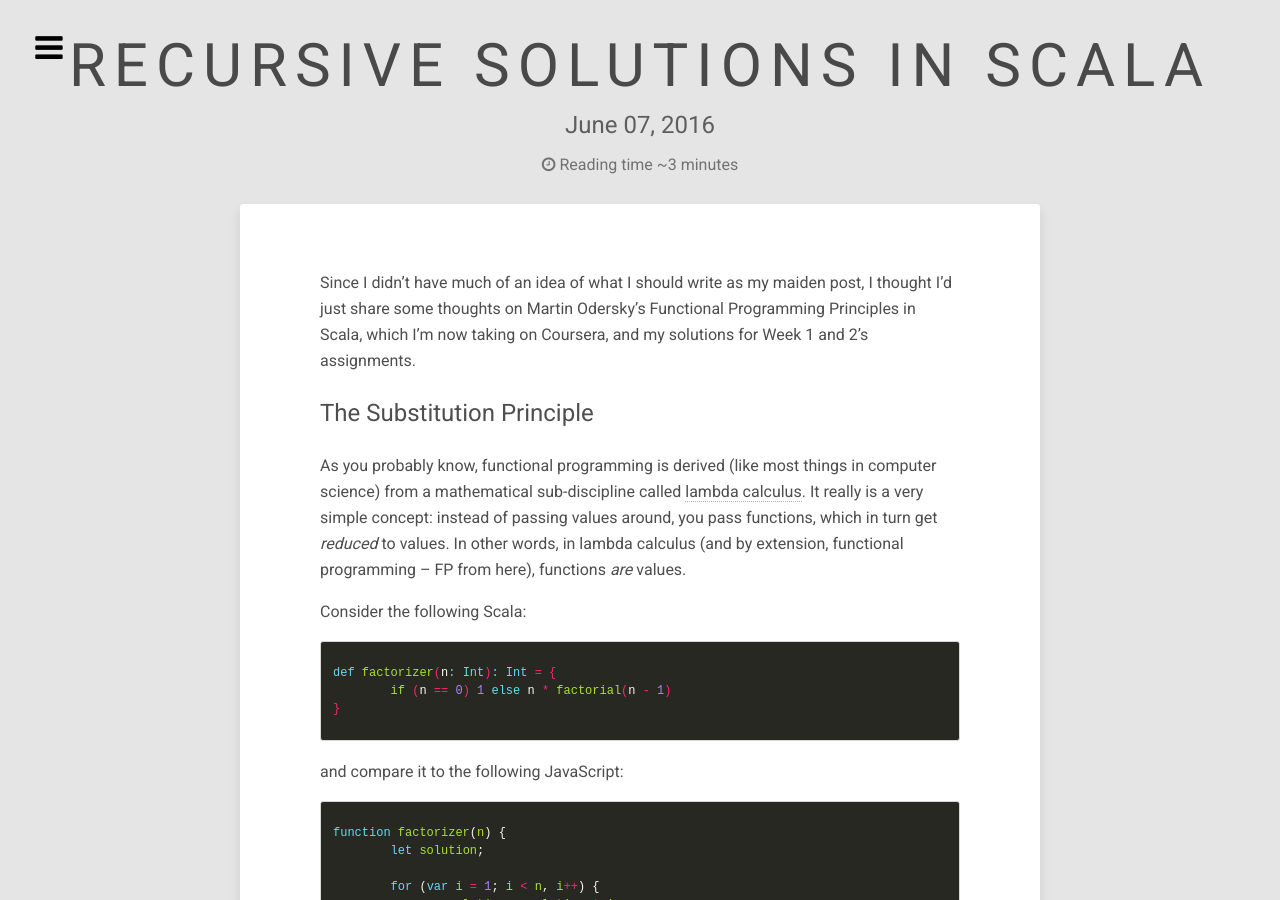
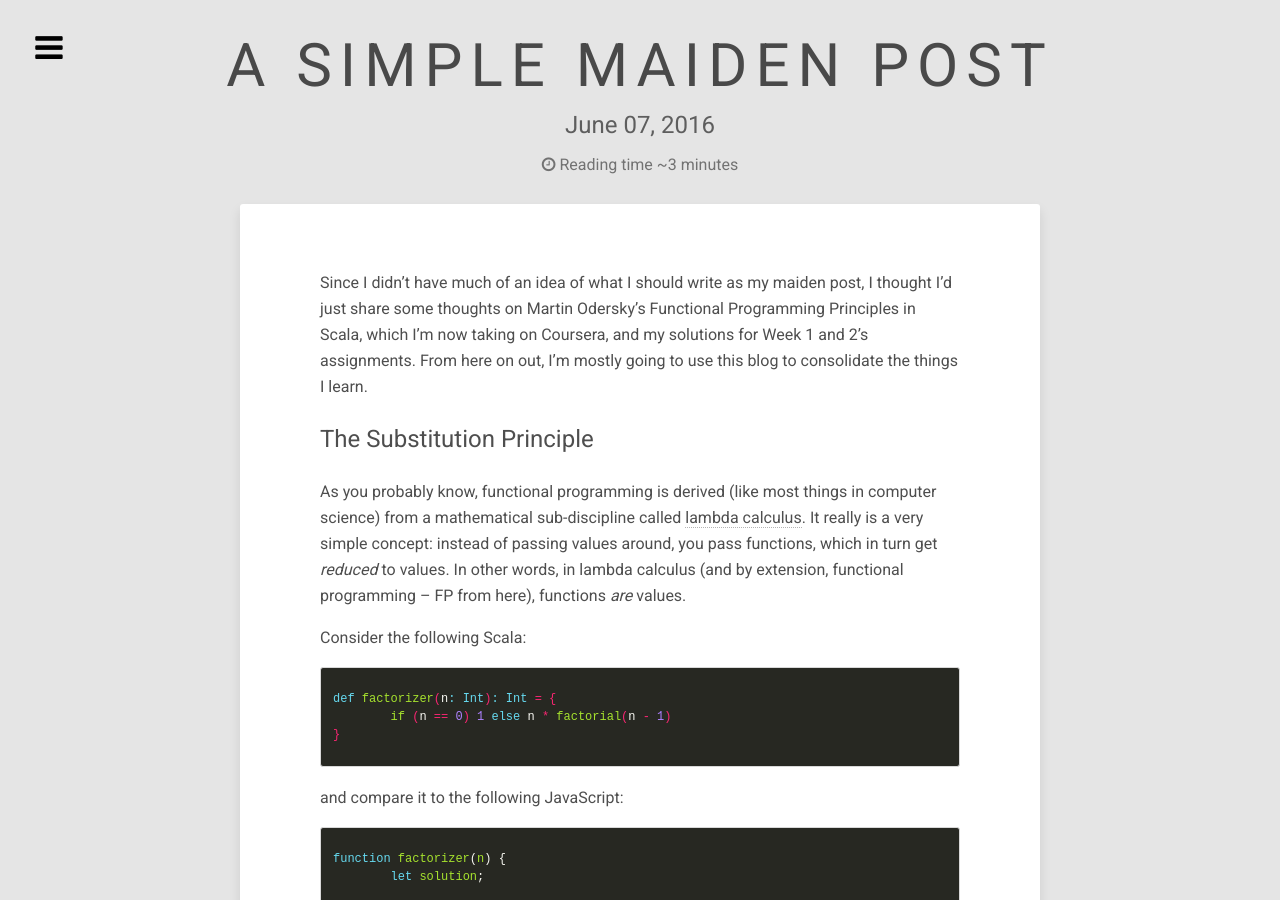
Before and after one commit to iantanwx/cerebria, a Jekyll site: the page built from _posts/2016-06-07-recursive-solutions-in-scala.md, in a window 1280 px wide and 900 px high. Built offline with Jekyll 4.4.1, drawn with Linux system fonts in a browser that asks for light colours; nearby versions of some CDN libraries; a script that is not in the unit is left out.

Commit message:
changed title for post

```diff
--- a/_posts/2016-06-07-recursive-solutions-in-scala.md
+++ b/_posts/2016-06-07-recursive-solutions-in-scala.md
@@ -1,6 +1,6 @@
 ---
 layout: post
-title: "Recursive Solutions in Scala"
+title: "A Simple Maiden Post"
 modified: 2016-06-07 09:54:53 +0800
 tags: [Scala, Coursera, Martin Odersky, Recursion, Functional Programming]
 image:
@@ -11,7 +11,7 @@ comments:
 share:
 ---
 
-Since I didn't have much of an idea of what I should write as my maiden post, I thought I'd just share some thoughts on Martin Odersky's Functional Programming Principles in Scala, which I'm now taking on Coursera, and my solutions for Week 1 and 2's assignments.
+Since I didn't have much of an idea of what I should write as my maiden post, I thought I'd just share some thoughts on Martin Odersky's Functional Programming Principles in Scala, which I'm now taking on Coursera, and my solutions for Week 1 and 2's assignments. From here on out, I'm mostly going to use this blog to consolidate the things I learn.
 
 The Substitution Principle
 --------------------------
```
